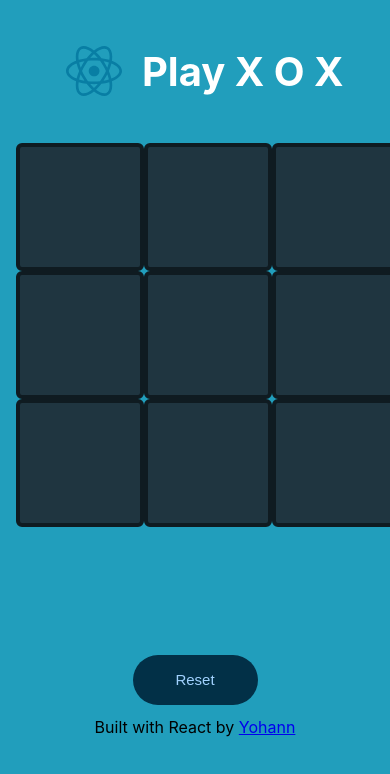
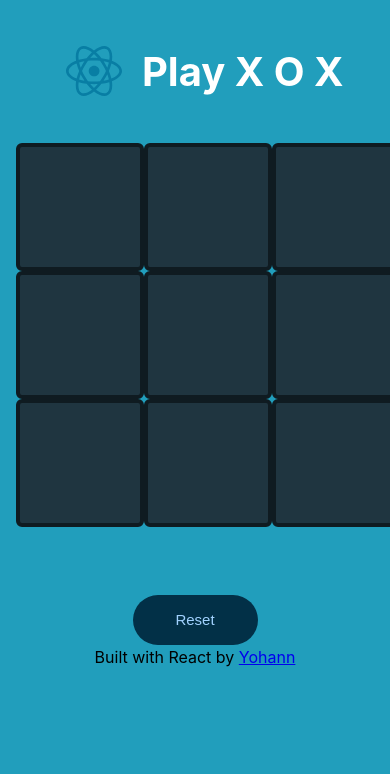
Before and after one commit to ymehboob/tic-tac-toe, a React (Create React App) app: page / in a window 390 px wide. Shown: the top 774 px of the page. Built offline with nearby package versions, Linux system fonts and the light colour scheme.

Commit message:
updated css

```diff
--- a/src/Components/TicTacToe/TicTacToe.css
+++ b/src/Components/TicTacToe/TicTacToe.css
@@ -31,7 +31,7 @@
     background: #023047;
     font-size: 26px;
     color: #a2d2ff;
-    margin-top: 25px;
+    margin-top: 50px;
     margin-bottom: 50px;
 }
 .boxes {
@@ -78,12 +78,12 @@
         background: #023047;
         font-size: 15px;
         color: #a2d2ff;
-        margin-top: 12px;
-        margin-bottom: 12px;
+        margin-top: 2px;
+        margin-bottom: 2px;
     }
 
     .board {
-        height: 500px;
+        height: 450px;
         width: 424px;
         display: flex;
         margin: auto;
```
